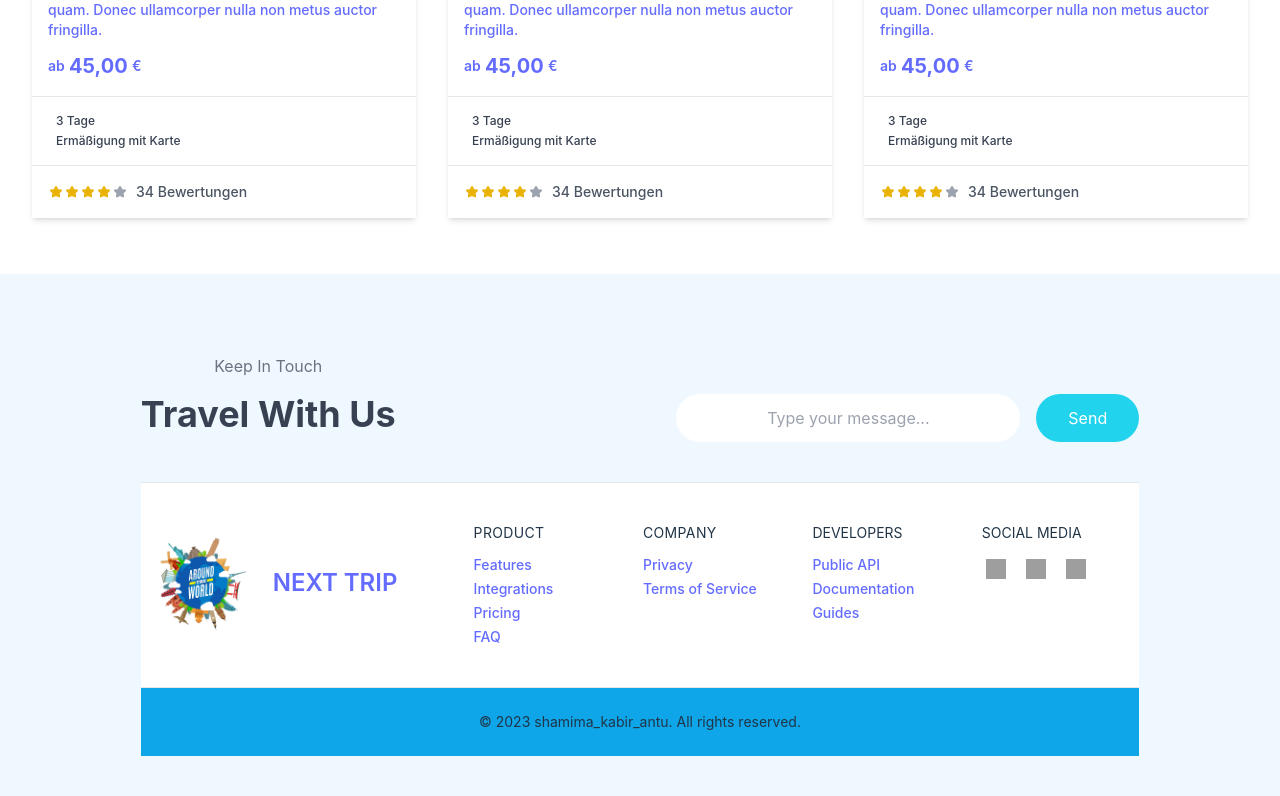
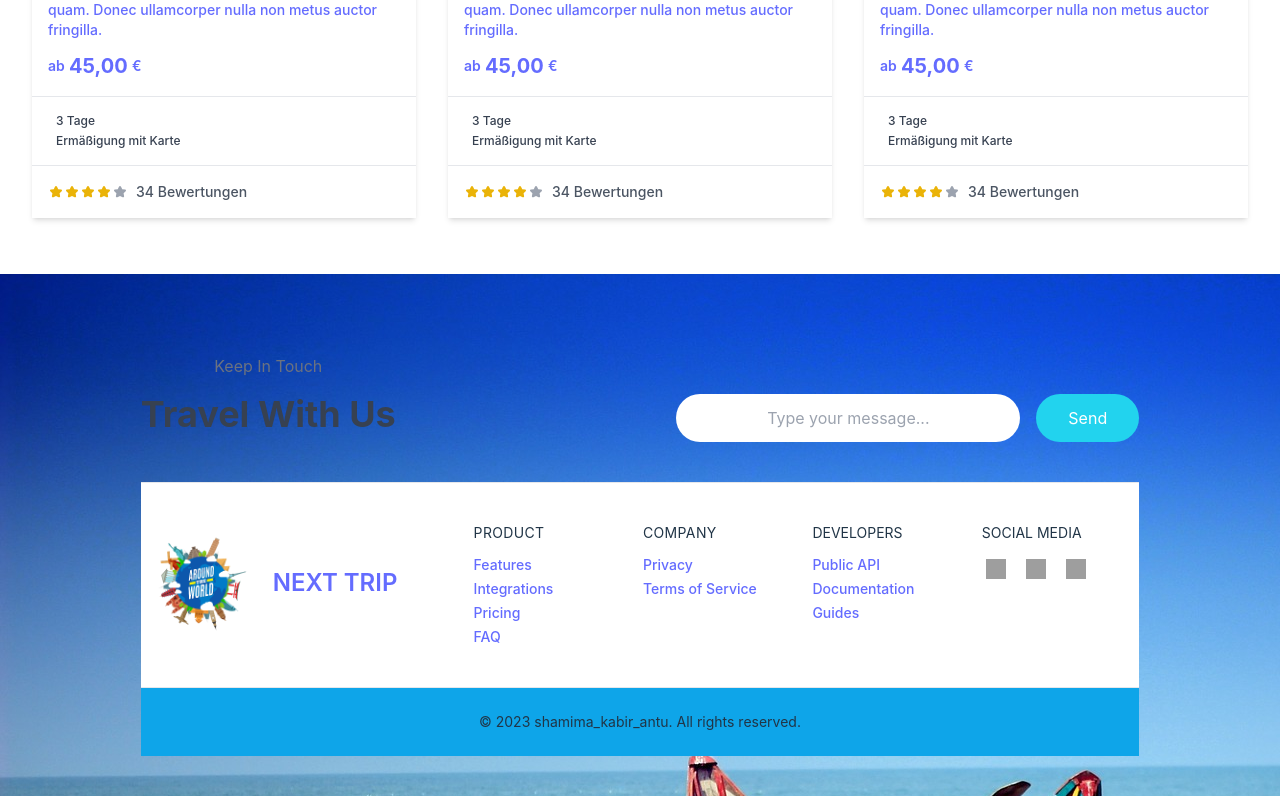
Before and after one commit to 0xkabir/next-trip, a React (Vite) app: page / in a window 1280 px wide. Shown: the part 2908-3704 px from the top of the page. Built offline with nearby package versions, Linux system fonts and the light colour scheme; grey boxes are pictures that could not be loaded.

Commit message:
footer img add

```diff
--- a/src/components/shared/NextFooter.jsx
+++ b/src/components/shared/NextFooter.jsx
@@ -4,7 +4,7 @@ import bgImage from '../../assets/images/bot.jpg';
 
 const NextFooter = () => {
     return (
-        <footer className="px-4 divide-y bg-[aliceblue] mt-10 py-10">
+        <footer style={{ backgroundImage: `url(${bgImage})`, }} className="px-4 divide-y bg-[aliceblue] mt-10 py-10">
             <div className='py-10 flex flex-wrap justify-between mx-auto w-[80%] lg:text-center'>
                 <div>
                     <p className='text-gray-500 mb-4'>Keep In Touch</p>
```
